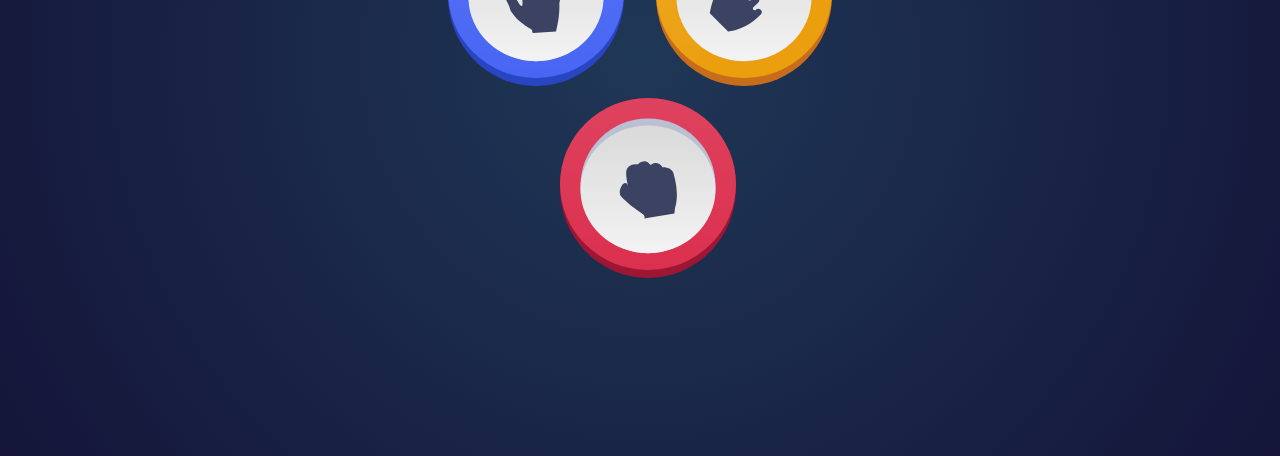
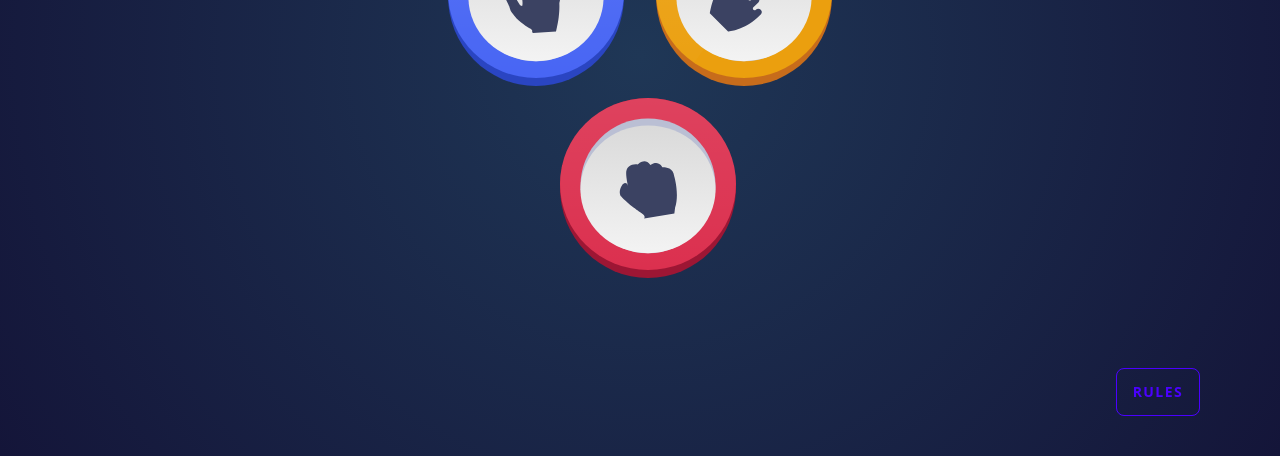
Before and after one commit to ErgashevNur/rock-paper-scissors-lizar-, a website: page index.html in a window 1280 px wide. Shown: the part 344-800 px from the top of the page. Drawn offline with nearby package versions, Linux system fonts and the light colour scheme.

Commit message:
Tailwind №1

```diff
--- a/index.html
+++ b/index.html
@@ -110,6 +110,13 @@
       />
     </div>
 
+    <button
+      class="btn absolute bottom-10 right-20 btn-outline btn-primary tracking-widest max-[470px]:flex max-[470px]:items-center max-[470px]:justify-center"
+      onclick="my_modal_1.showModal()"
+    >
+      RULES
+    </button>
+
     <!-- Hidden section ni main section -->
     <section id="hidden-nav" class="hidden">
       <!-- <div class="relative w-full"> -->
```
